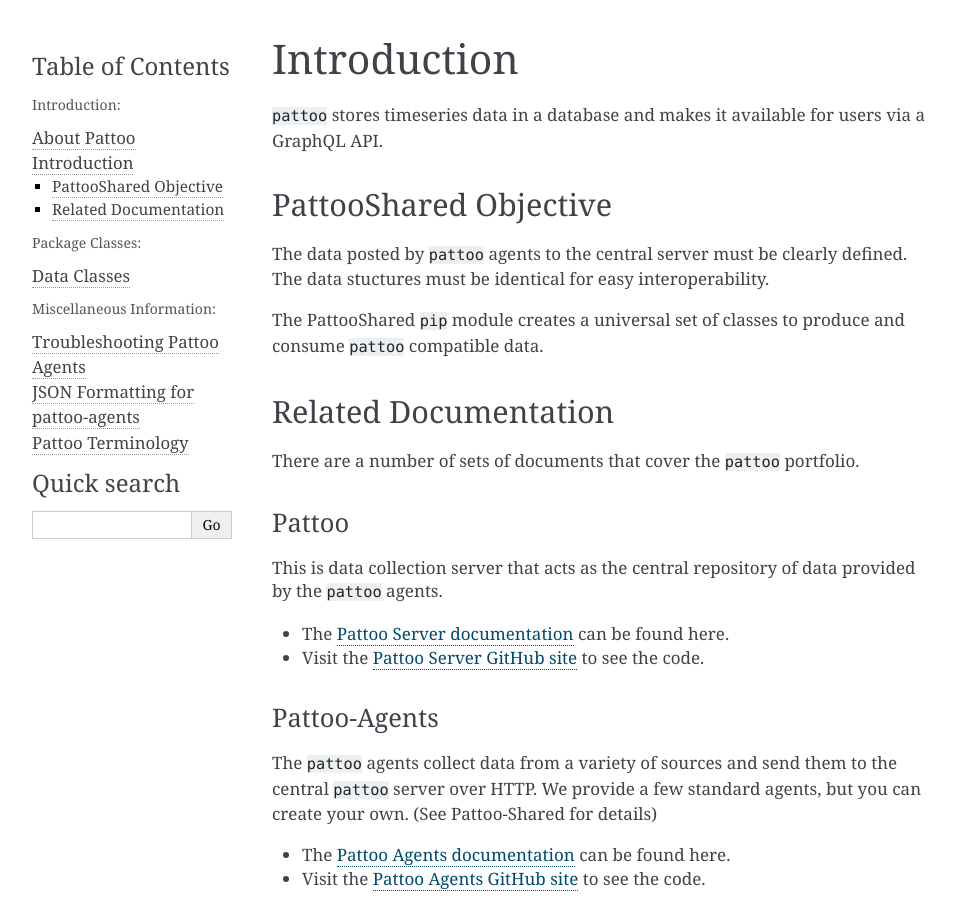
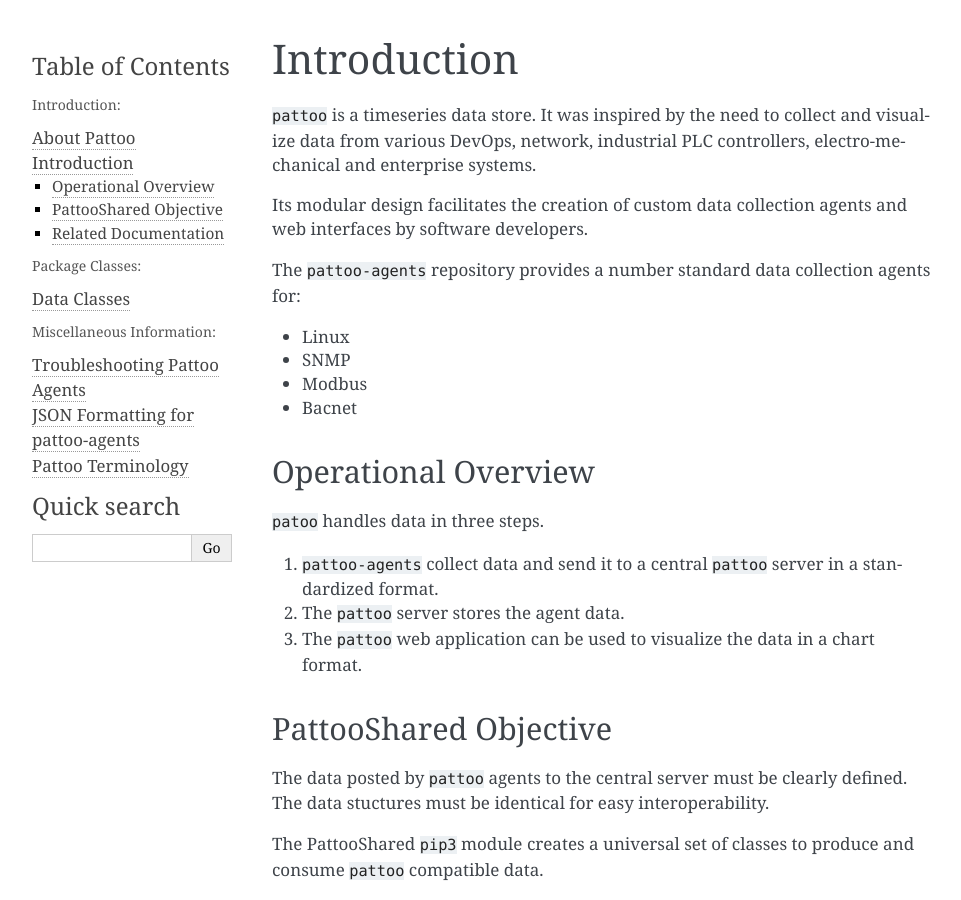
Before and after one commit to gill876/pattoo-shared, a Sphinx documentation site: the page built from docs/introduction.rst, in a window 1280 px wide and 900 px high. Shown: the whole window, without its empty margins (148-1109 px from the left). Built offline with Sphinx 7.4.7, drawn with Linux system fonts in a browser that asks for light colours.

Commit message:
Updated  documentation.

```diff
--- a/docs/introduction.rst
+++ b/docs/introduction.rst
@@ -1,14 +1,32 @@
 Introduction
 ============
 
-``pattoo`` stores timeseries data in a database and makes it available for users via a GraphQL API.
+``pattoo`` is a timeseries data store. It was inspired by the need to collect and visualize data from various DevOps, network, industrial PLC controllers, electro-mechanical and enterprise systems.
+
+Its modular design facilitates the creation of custom data collection agents and web interfaces by software developers.
+
+The ``pattoo-agents`` repository provides a number standard data collection agents for:
+
+* Linux
+* SNMP
+* Modbus
+* Bacnet
+
+Operational Overview
+--------------------
+
+``patoo`` handles data in three steps.
+
+#. ``pattoo-agents`` collect data and send it to a central ``pattoo`` server in a standardized format.
+#. The ``pattoo`` server stores the agent data.
+#. The ``pattoo`` web application can be used to visualize the data in a chart format.
 
 PattooShared Objective
 ----------------------
 
 The data posted by ``pattoo`` agents to the central server must be clearly defined. The data stuctures must be identical for easy interoperability.
 
-The PattooShared ``pip`` module creates a universal set of classes to produce and consume ``pattoo`` compatible data.
+The PattooShared ``pip3`` module creates a universal set of classes to produce and consume ``pattoo`` compatible data.
 
 Related Documentation
 ---------------------
```
